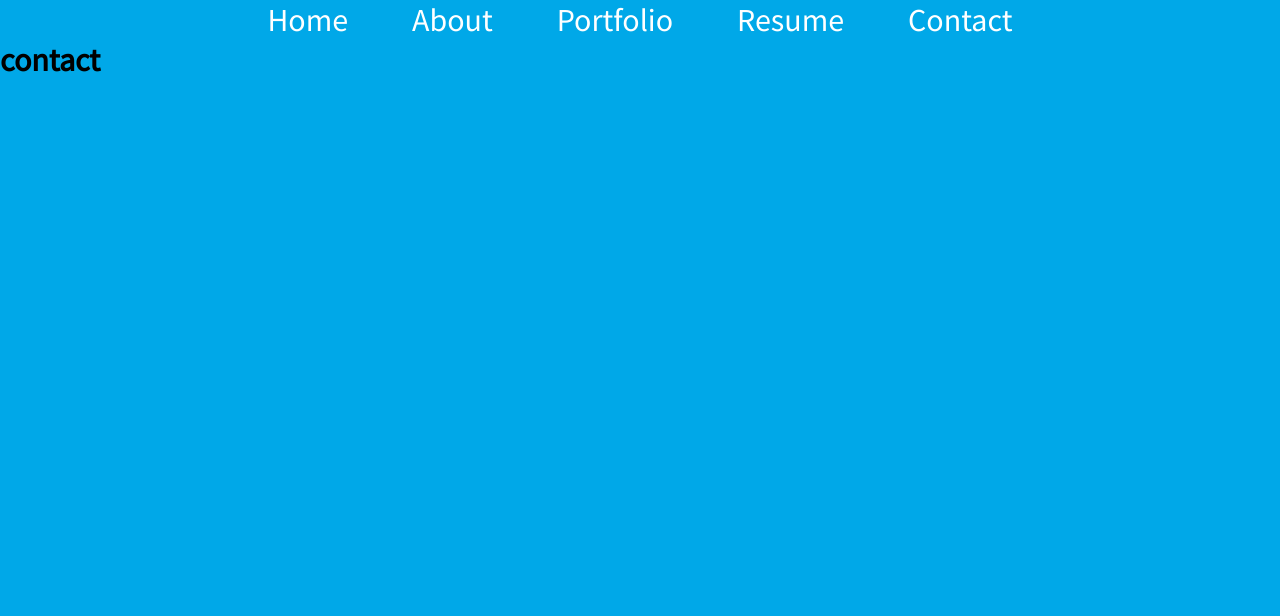
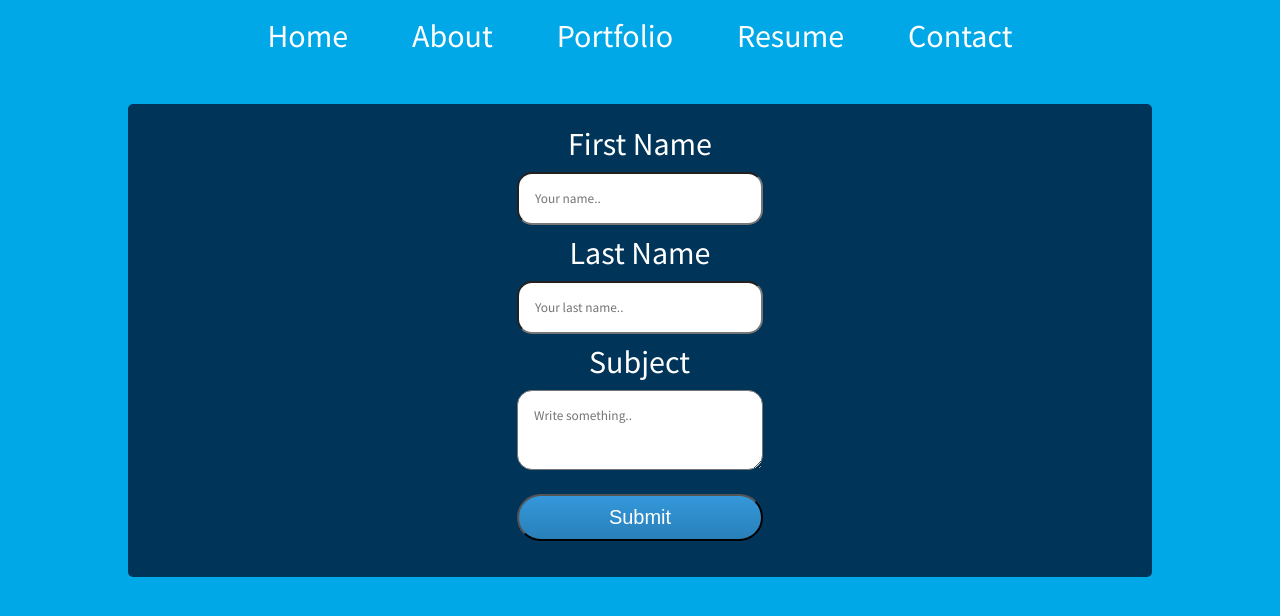
Before and after one commit to HuangStanley050/prototype-portfolio, a plain HTML site: page contact.html in a window 1280 px wide. Drawn offline with nearby package versions, Linux system fonts and the light colour scheme.

Commit message:
contact page done

```diff
--- a/contact.html
+++ b/contact.html
@@ -5,6 +5,7 @@
     <meta http-equiv="X-UA-Compatible" content="IE=edge,chrome=1">
     <meta name="viewport" content="width=device-width,initial-scale=1">
     <script src="https://kit.fontawesome.com/f0e05a33a6.js"></script>
+    <link rel="stylesheet" href="https://cdnjs.cloudflare.com/ajax/libs/animate.css/3.7.2/animate.min.css">
     <link href='css/main.css' rel='stylesheet'/>
     <title>Contact Page</title>
   </head>
@@ -27,7 +28,23 @@
           <a href="./contact.html">Contact</a>
         </li>
       </nav>
-      <h1>contact</h1>
+
+      <section class="container">
+        <form >
+
+          <label for="fname">First Name</label>
+          <input type="text" id="fname" name="firstname" placeholder="Your name..">
+
+          <label for="lname">Last Name</label>
+          <input type="text" id="lname" name="lastname" placeholder="Your last name..">
+
+          <label class='animated swing delay-2s' for="subject">Subject</label>
+          <textarea id="subject" name="subject" placeholder="Write something.." style="height:5rem"></textarea>
+
+          <input class='contact-submit__button' type="submit" value="Submit">
+
+        </form>
+      </section>
     </main>
 
   </body>
--- /dev/null
+++ b/css/contact.css
@@ -0,0 +1,56 @@
+.container {
+  width: 80%;
+  margin: 3rem auto;
+  border-radius: 5px;
+  background-color: var(--secondaryColor);
+  padding: 20px;
+  display: flex;
+  justify-content: center;
+  align-items: center;
+}
+
+.container form {
+  display: flex;
+  flex-direction: column;
+  justify-content: center;
+  align-items: center;
+  width: 50%;
+}
+
+.container label {
+  font-size: 2rem;
+  color: var(--textColor);
+  display: inline-block;
+}
+
+form input,
+form textarea {
+  width: 50%;
+  padding: 1rem;
+  margin: 0.5rem;
+  border-radius: 15px;
+}
+
+.contact-submit__button {
+  background: #3498db;
+  background-image: -webkit-linear-gradient(top, #3498db, #2980b9);
+  background-image: -moz-linear-gradient(top, #3498db, #2980b9);
+  background-image: -ms-linear-gradient(top, #3498db, #2980b9);
+  background-image: -o-linear-gradient(top, #3498db, #2980b9);
+  background-image: linear-gradient(to bottom, #3498db, #2980b9);
+  -webkit-border-radius: 28;
+  -moz-border-radius: 28;
+  border-radius: 28px;
+  font-family: Arial;
+  color: #ffffff;
+  font-size: 20px;
+  padding: 10px 20px;
+  text-decoration: none;
+  display: block;
+  margin: 1rem auto;
+  transition: 0.5s ease-in;
+}
+
+.contact-submit__button:hover {
+  background: red;
+}
--- a/css/main.css
+++ b/css/main.css
@@ -1,4 +1,5 @@
 @import "landing.css";
+@import "contact.css";
 @import url('https://fonts.googleapis.com/css?family=Source+Sans+Pro&display=swap');
 
 * {
@@ -11,6 +12,7 @@
 :root {
   --primaryColor: #00A8E8;
   --secondaryColor: #003459;
+  --textColor: white;
 }
 
 main {
@@ -21,6 +23,7 @@ main {
 }
 
 nav {
+  margin-top: 1rem;
   display: flex;
   justify-content: center;
   align-items: center;
@@ -36,4 +39,16 @@ li a {
   display: block;
   font-size: 2rem;
   color: white;
+  transition: 0.75s linear;
 }
+
+li a:hover {
+  color: blue;
+  background-color: var(--secondaryColor);
+  border-radius: 15px;
+}
+
+input:focus,
+textarea:focus {
+  outline: none;
+}
```
Also changed, not shown: index.html (+2 -1 lines).
